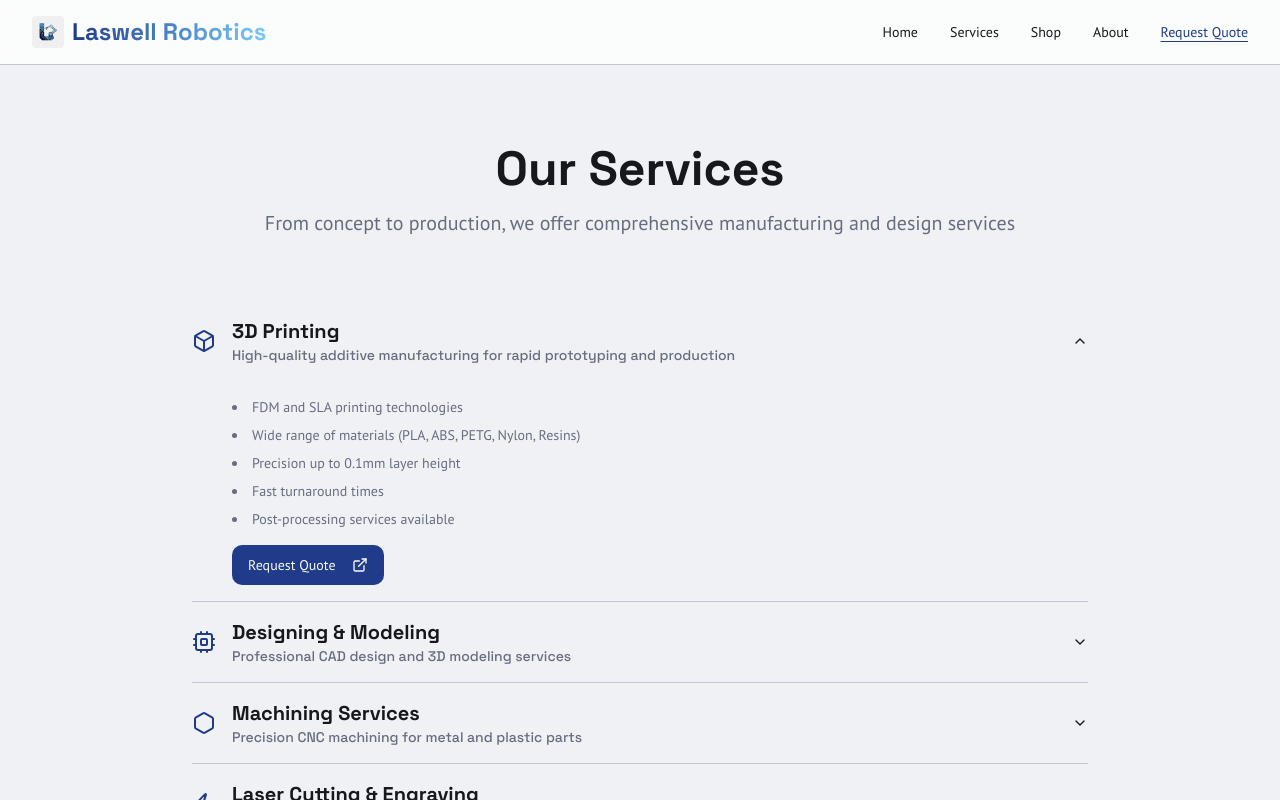
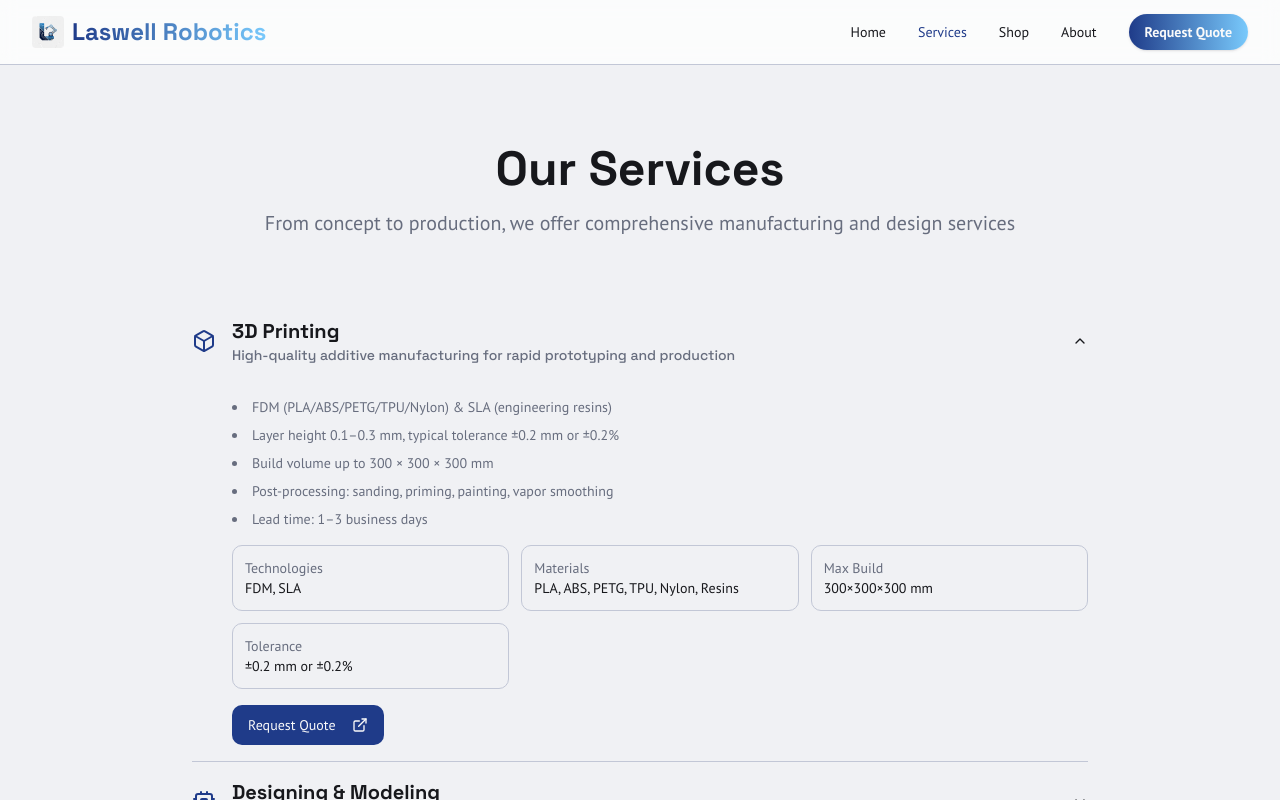
Before and after one commit to laswellrobotics/laswell-robotics, a React (Vite) app: page /services in a window 1280 px wide. Both pictures are taken after a click on the button 640 px from the left and 341 px from the top of the page. Shown: the top 800 px of the page. Built offline with nearby package versions, Linux system fonts and the light colour scheme; the HTML template or start-up script is replaced by a standard one.

Commit message:
UX: enhanced navigation (active states, scroll progress, gradient CTA); Services: richer specs & details for each service.

```diff
--- a/src/components/Header.tsx
+++ b/src/components/Header.tsx
@@ -1,11 +1,39 @@
-import { Link } from "react-router-dom";
+import { Link, NavLink } from "react-router-dom";
 import { Menu, X } from "lucide-react";
-import { useState } from "react";
+import { useEffect, useState } from "react";
 
 export const Header = () => {
   const [isMenuOpen, setIsMenuOpen] = useState(false);
+  const [progress, setProgress] = useState(0);
+
+  // Scroll progress bar
+  useEffect(() => {
+    const onScroll = () => {
+      const scrollTop = window.scrollY;
+      const docHeight = document.documentElement.scrollHeight - window.innerHeight;
+      const pct = docHeight > 0 ? Math.min(100, Math.max(0, (scrollTop / docHeight) * 100)) : 0;
+      setProgress(pct);
+    };
+    onScroll();
+    window.addEventListener("scroll", onScroll, { passive: true });
+    return () => window.removeEventListener("scroll", onScroll);
+  }, []);
+
+  const navLinkClass = ({ isActive }: { isActive: boolean }) =>
+    `text-sm font-medium transition-colors relative group ${
+      isActive ? "text-primary" : "hover:text-primary"
+    }`;
 
   return (
+    <>
+      {/* Scroll progress bar */}
+      <div className="fixed top-0 left-0 right-0 z-[60] pointer-events-none">
+        <div
+          className="h-1 bg-gradient-to-r from-primary to-accent transition-[width] duration-200"
+          style={{ width: `${progress}%` }}
+        />
+      </div>
+
       <header className="sticky top-0 z-50 w-full border-b bg-card/95 backdrop-blur supports-[backdrop-filter]:bg-card/75">
         <div className="container flex h-16 items-center justify-between">
           <Link to="/" className="flex items-center space-x-2">
@@ -17,28 +45,31 @@ export const Header = () => {
 
           {/* Desktop Navigation */}
           <nav className="hidden md:flex items-center space-x-8">
-          <Link to="/" className="text-sm font-medium hover:text-primary transition-colors">
+            <NavLink to="/" className={navLinkClass}>
               Home
-          </Link>
-          <Link to="/services" className="text-sm font-medium hover:text-primary transition-colors">
+              <span className="absolute -bottom-1 left-0 h-[2px] w-0 bg-gradient-to-r from-primary to-accent transition-all group-hover:w-full" />
+            </NavLink>
+            <NavLink to="/services" className={navLinkClass}>
               Services
-          </Link>
-          <Link to="/shop" className="text-sm font-medium hover:text-primary transition-colors">
+              <span className="absolute -bottom-1 left-0 h-[2px] w-0 bg-gradient-to-r from-primary to-accent transition-all group-hover:w-full" />
+            </NavLink>
+            <NavLink to="/shop" className={navLinkClass}>
               Shop
-          </Link>
-          <Link to="/about" className="text-sm font-medium hover:text-primary transition-colors">
+              <span className="absolute -bottom-1 left-0 h-[2px] w-0 bg-gradient-to-r from-primary to-accent transition-all group-hover:w-full" />
+            </NavLink>
+            <NavLink to="/about" className={navLinkClass}>
               About
-          </Link>
+              <span className="absolute -bottom-1 left-0 h-[2px] w-0 bg-gradient-to-r from-primary to-accent transition-all group-hover:w-full" />
+            </NavLink>
             <a
               href="https://docs.google.com/forms/d/e/1FAIpQLSeQLnEpZc5Dl_jaQuXUkT0MthngXRUnx1Ewo1kc8ZYjbO9wzg/viewform?usp=dialog"
               target="_blank"
               rel="noopener noreferrer"
-            className="text-sm font-medium text-primary underline underline-offset-4"
+              className="inline-flex items-center rounded-full bg-gradient-to-r from-primary to-accent px-4 py-2 text-sm font-semibold text-primary-foreground shadow hover:opacity-90"
             >
               Request Quote
             </a>
           </nav>
-
 
           {/* Mobile Menu Button */}
           <button
@@ -78,5 +109,6 @@ export const Header = () => {
           </div>
         )}
       </header>
+    </>
   );
 };
--- a/src/pages/Services.tsx
+++ b/src/pages/Services.tsx
@@ -15,11 +15,17 @@ const googleFormUrl = "https://docs.google.com/forms/d/e/1FAIpQLSeQLnEpZc5Dl_jaQ
       title: "3D Printing",
       description: "High-quality additive manufacturing for rapid prototyping and production",
       details: [
-        "FDM and SLA printing technologies",
-        "Wide range of materials (PLA, ABS, PETG, Nylon, Resins)",
-        "Precision up to 0.1mm layer height",
-        "Fast turnaround times",
-        "Post-processing services available"
+        "FDM (PLA/ABS/PETG/TPU/Nylon) & SLA (engineering resins)",
+        "Layer height 0.1–0.3 mm, typical tolerance ±0.2 mm or ±0.2%",
+        "Build volume up to 300 × 300 × 300 mm",
+        "Post-processing: sanding, priming, painting, vapor smoothing",
+        "Lead time: 1–3 business days"
+      ],
+      specs: [
+        { label: "Technologies", value: "FDM, SLA" },
+        { label: "Materials", value: "PLA, ABS, PETG, TPU, Nylon, Resins" },
+        { label: "Max Build", value: "300×300×300 mm" },
+        { label: "Tolerance", value: "±0.2 mm or ±0.2%" }
       ]
     },
     {
@@ -28,11 +34,16 @@ const googleFormUrl = "https://docs.google.com/forms/d/e/1FAIpQLSeQLnEpZc5Dl_jaQ
       title: "Designing & Modeling",
       description: "Professional CAD design and 3D modeling services",
       details: [
-        "Custom CAD design from concepts",
-        "3D modeling and rendering",
-        "Design optimization for manufacturing",
-        "Technical drawings and documentation",
-        "File format conversion"
+        "Design from sketches or reference models",
+        "DFM optimization and tolerance analysis",
+        "Photorealistic rendering for presentations",
+        "Manufacturing drawings (GD&T)",
+        "Deliverables: STEP, STL, DXF, PDF"
+      ],
+      specs: [
+        { label: "Tools", value: "Fusion 360, SolidWorks, Blender" },
+        { label: "Deliverables", value: "STEP, STL, IGES, DXF, PDF" },
+        { label: "NDA", value: "Available upon request" }
       ]
     },
     {
@@ -41,11 +52,16 @@ const googleFormUrl = "https://docs.google.com/forms/d/e/1FAIpQLSeQLnEpZc5Dl_jaQ
       title: "Machining Services",
       description: "Precision CNC machining for metal and plastic parts",
       details: [
-        "Multi-axis CNC milling and turning",
-        "Materials: Aluminum, Steel, Brass, Plastics",
-        "Tight tolerances (±0.001\")",
-        "Surface finishing options",
-        "Small to medium batch production"
+        "3-axis and 4-axis milling, CNC turning",
+        "Materials: Aluminum, Steel, Brass, Copper, Delrin, Acrylic",
+        "Typical tolerance ±0.05 mm",
+        "Finishes: bead blast, anodize, powder coat",
+        "Batch sizes: prototypes to small production runs"
+      ],
+      specs: [
+        { label: "Max Envelope", value: "250×250×100 mm (milling)" },
+        { label: "Tolerances", value: "±0.05 mm typical" },
+        { label: "Surface Finish", value: "Ra 1.6–3.2 µm (as-machined)" }
       ]
     },
     {
@@ -54,11 +70,16 @@ const googleFormUrl = "https://docs.google.com/forms/d/e/1FAIpQLSeQLnEpZc5Dl_jaQ
       title: "Laser Cutting & Engraving",
       description: "High-precision laser cutting and engraving services",
       details: [
-        "CO2 and fiber laser systems",
-        "Materials: Acrylic, Wood, Metal, Leather",
-        "Precision cutting and engraving",
-        "Custom designs and patterns",
-        "Rapid prototyping to production"
+        "CO2 (non-metals) & fiber laser (metals)",
+        "Work area up to 600 × 400 mm",
+        "Acrylic up to 10 mm; plywood up to 8 mm; stainless up to 1.5 mm",
+        "Engraving 300–1000 DPI",
+        "Batch and serial engraving supported"
+      ],
+      specs: [
+        { label: "Work Area", value: "600×400 mm" },
+        { label: "Resolution", value: "300–1000 DPI" },
+        { label: "File Types", value: "DXF, SVG, AI, PDF" }
       ]
     },
     {
@@ -67,14 +88,19 @@ const googleFormUrl = "https://docs.google.com/forms/d/e/1FAIpQLSeQLnEpZc5Dl_jaQ
       title: "Custom PCB Design",
       description: "Professional PCB design and prototyping",
       details: [
-        "Schematic capture and PCB layout",
-        "Multi-layer board design",
-        "Component selection and sourcing",
-        "Prototype assembly",
-        "Testing and validation"
+        "Schematic capture, layout, BOM & DFM checks",
+        "Up to 6 layers, 6/6 mil trace/space typical",
+        "High-speed constraints, impedance control",
+        "Prototype assembly (SMD/THT)",
+        "Bring-up testing and validation"
+      ],
+      specs: [
+        { label: "Layers", value: "2–6" },
+        { label: "Trace/Space", value: "6/6 mil typical" },
+        { label: "Deliverables", value: "Gerbers, BoM, Pick&Place, Schematics" }
       ]
     }
-  ];
+  ] as const;
 
   return (
     <div className="min-h-screen flex flex-col">
@@ -111,6 +137,18 @@ const googleFormUrl = "https://docs.google.com/forms/d/e/1FAIpQLSeQLnEpZc5Dl_jaQ
                           <li key={index}>{detail}</li>
                         ))}
                       </ul>
+
+                      {"specs" in service && (
+                        <div className="grid sm:grid-cols-2 lg:grid-cols-3 gap-3">
+                          {(service as any).specs?.map((s: { label: string; value: string }, i: number) => (
+                            <div key={i} className="rounded-md border p-3 text-sm">
+                              <div className="text-muted-foreground">{s.label}</div>
+                              <div className="font-medium">{s.value}</div>
+                            </div>
+                          ))}
+                        </div>
+                      )}
+
                       <Button
                         onClick={() => window.open(googleFormUrl, '_blank')}
                         className="mt-4"
```
Lines whose indentation alone changed are shown as unchanged.
